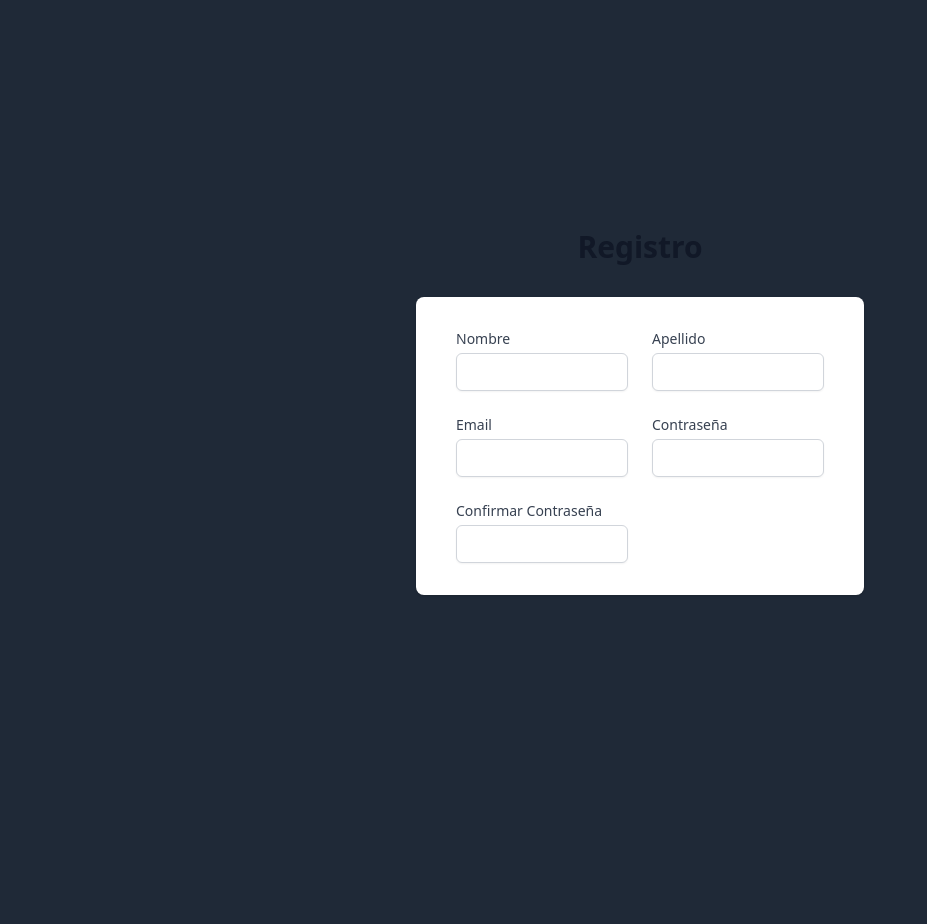
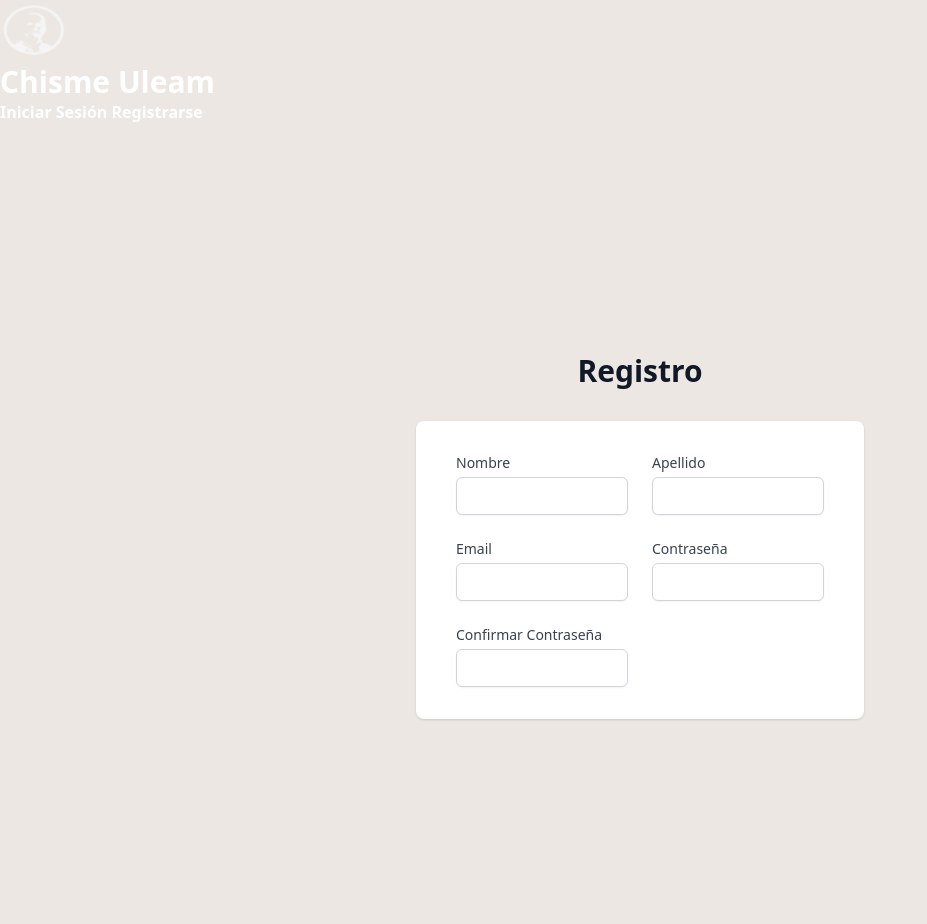
Before and after one commit to lesquel/chismeUleam, a Django app: page /register in a window 1280 px wide. Shown: the whole page, without its empty margins (0-927 px from the left). Before the commit the page ends 595 px from the top, so only its background shows below. Run offline with Django 5.2, Linux system fonts and the light colour scheme; some libraries are stand-ins or nearby versions.

Commit message:
Variables de Colores

```diff
--- a/register/templates/baseRegiter.html
+++ b/register/templates/baseRegiter.html
@@ -1,14 +1,26 @@
 {% load static tailwind_tags %}
 <!DOCTYPE html>
 <html lang="en">
+
 <head>
     <meta charset="UTF-8">
     <meta name="viewport" content="width=device-width, initial-scale=1.0">
-    <title>Document</title>
+    <title>{% block title %}{% endblock %}</title>
     {% tailwind_css %}
 </head>
-<body class="bg-gray-800">
+
+<body class="bg-blanco">
+    {% block header %}
+    {% include 'headerRegister.html' %}
+    {% endblock %}
     {% block content %}
+    {% for message in messages %}
+    <div class="alert alert-{{ message.tags }} alert-dismissible fade show" role="alert">
+        {{ message }}
+        <button type="button" class="btn-close" data-bs-dismiss="alert" aria-label="Close"></button>
+    </div>
+    {% endfor %}
     {% endblock %}
 </body>
+
 </html>
--- /dev/null
+++ b/register/templates/headerRegister.html
@@ -0,0 +1,12 @@
+{% load static %}
+<header>
+    <img src="{% static 'img/Logo.png' %}" alt="logo" class="h-16 w-auto">
+    <h1 class="text-3xl font-bold text-white">
+        Chisme <span>Uleam</span>
+    </h1>
+
+    <div>
+        <a href="#" class="text-white font-bold">Iniciar Sesión</a>
+        <a href="#" class="text-white font-bold">Registrarse</a>
+    </div>
+</header>
--- a/theme/static/css/dist/styles.css
+++ b/theme/static/css/dist/styles.css
@@ -820,12 +820,20 @@ select {
   display: grid;
 }
 
+.h-16 {
+  height: 4rem;
+}
+
 .h-screen {
   height: 100vh;
 }
 
 .min-h-screen {
   min-height: 100vh;
+}
+
+.w-auto {
+  width: auto;
 }
 
 .w-full {
@@ -866,14 +874,19 @@ select {
   background-color: rgb(249 250 251 / var(--tw-bg-opacity));
 }
 
-.bg-gray-800 {
+.bg-orange-600 {
   --tw-bg-opacity: 1;
-  background-color: rgb(31 41 55 / var(--tw-bg-opacity));
+  background-color: rgb(234 88 12 / var(--tw-bg-opacity));
 }
 
 .bg-white {
   --tw-bg-opacity: 1;
   background-color: rgb(255 255 255 / var(--tw-bg-opacity));
+}
+
+.bg-blanco {
+  --tw-bg-opacity: 1;
+  background-color: rgb(236 231 226 / var(--tw-bg-opacity));
 }
 
 .px-4 {
@@ -914,6 +927,10 @@ select {
   line-height: 1.25rem;
 }
 
+.font-bold {
+  font-weight: 700;
+}
+
 .font-extrabold {
   font-weight: 800;
 }
@@ -938,6 +955,11 @@ select {
 .text-gray-900 {
   --tw-text-opacity: 1;
   color: rgb(17 24 39 / var(--tw-text-opacity));
+}
+
+.text-white {
+  --tw-text-opacity: 1;
+  color: rgb(255 255 255 / var(--tw-text-opacity));
 }
 
 .shadow {
```
Also changed, not shown: chismes_uleam/settings.py (+6 -6 lines), theme/static_src/tailwind.config.js (+29 -1 lines), register/static/img/Logo.png (added).
